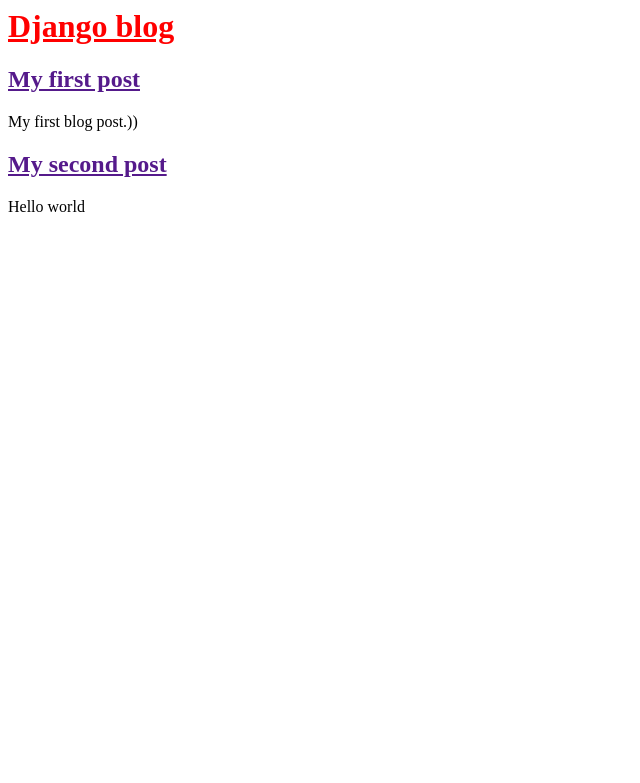
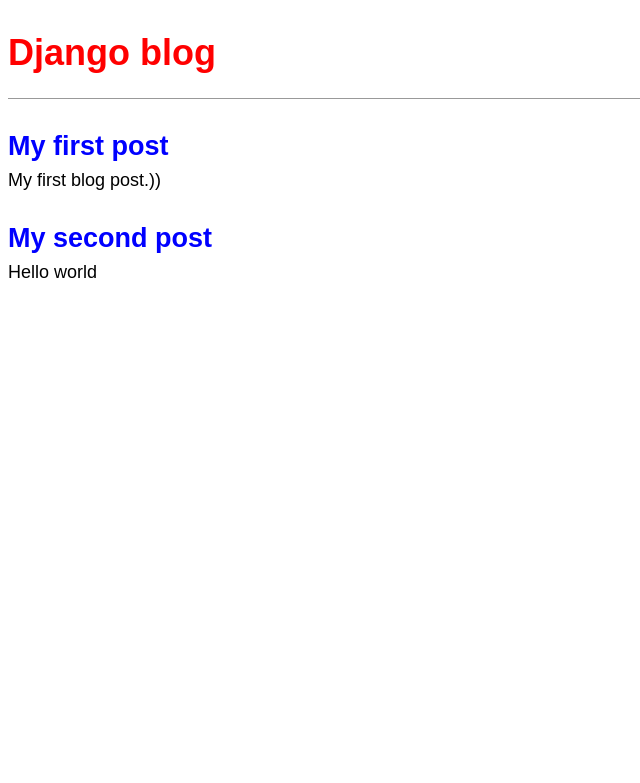
Before and after one commit to SStefanovskyi/blog, a Django app: page / in a window 1280 px wide. Shown: the top 783 px of the page, without its empty margins (0-640 px from the left). Run offline with Django 3.2, Linux system fonts and the light colour scheme; data comes from the database, SQL or seed files in the repository.

Commit message:
add new text font

```diff
--- a/static/css/base.css
+++ b/static/css/base.css
@@ -1,3 +1,47 @@
+body {
+  font-family: 'Source Sans Pro', sans-serif;
+  font-size: 18px;
+}
+
+header {
+  border-bottom: 1px solid #999;
+  margin-bottom: 2rem;
+  display: flex;
+}
+
 header h1 a {
-    color: red;
+  color: red;
+  text-decoration: none;
 }
+
+.nav-left {
+  margin-right: auto;
+}
+
+.nav-right {
+  display: flex;
+  padding-top: 2rem;
+}
+
+.post-entry {
+  margin-bottom: 2rem;
+}
+
+.post-entry h2 {
+  margin: 0.5rem 0;
+}
+
+.post-entry h2 a,
+.post-entry h2 a:visited {
+  color: blue;
+  text-decoration: none;
+}
+
+.post-entry p {
+  margin: 0;
+  font-weight: 400;
+}
+
+.post-entry h2 a:hover {
+  color: red;
+}
--- a/templates/base.html
+++ b/templates/base.html
@@ -3,6 +3,7 @@
 <html>
     <head>
         <title>Django blog</title>
+        <link href="https://fonts.googleapis.com/css?family=Source+Sans+Pro:400" rel=""stylesheet>
         <link href="{% static 'css/base.css' %}" rel="stylesheet">
     </head>
     <body>
```
